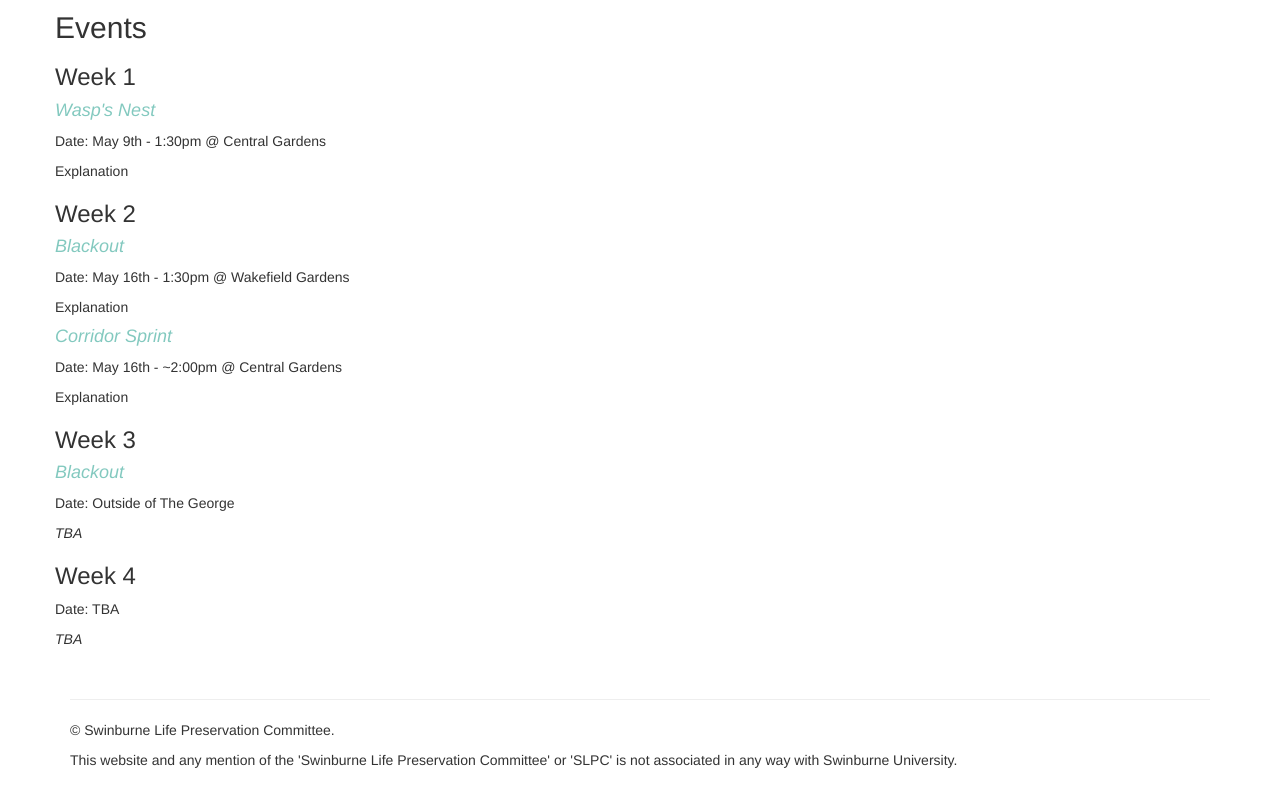
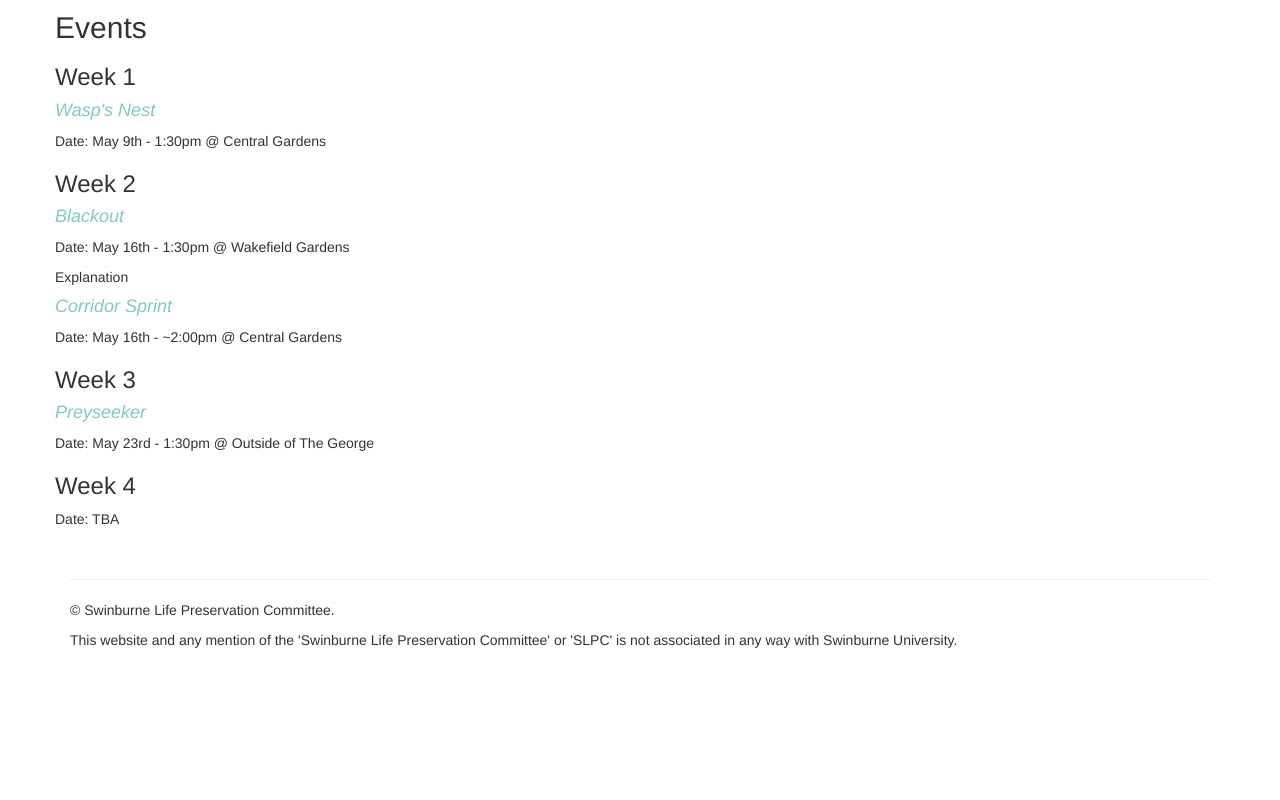
Before and after one commit to 9996176/swinlympia, a plain HTML site: page slpcswinlympia.html in a window 1280 px wide. Shown: the part 786-1586 px from the top of the page. After the commit the page ends 1466 px from the top, so only its background shows below. Drawn offline with nearby package versions, Linux system fonts and the light colour scheme.

Commit message:
- Updated Game Details

```diff
--- a/slpcswinlympia.html
+++ b/slpcswinlympia.html
@@ -99,21 +99,21 @@
             <h3>Week 1</h3>
               <h4>Wasp's Nest</h4>
               <p>Date: May 9th - 1:30pm @ Central Gardens</p>
-              <p>Explanation</p>
+              <!-- <p>Explanation</p> -->
             <h3>Week 2</h3>
               <h4>Blackout</h4>
               <p>Date: May 16th - 1:30pm @ Wakefield Gardens</p>
               <p>Explanation</p>
               <h4>Corridor Sprint</h4>
               <p>Date: May 16th - ~2:00pm @ Central Gardens</p>
-              <p>Explanation</p>
+              <!-- <p>Explanation</p> -->
             <h3>Week 3</h3>
-              <h4>Blackout</h4>
-              <p>Date: Outside of The George</p>
-              <p><em>TBA</em></p>
+              <h4>Preyseeker</h4>
+              <p>Date: May 23rd - 1:30pm @ Outside of The George</p>
+              <!-- <p><em>TBA</em></p> -->
             <h3>Week 4</h3>
               <p>Date: TBA</p>
-              <p><em>TBA</em></p>
+              <!-- <p><em>TBA</em></p> -->
        </div>
       </div>
 
```
Also changed, not shown: slpc.html (+1 -1 lines).
